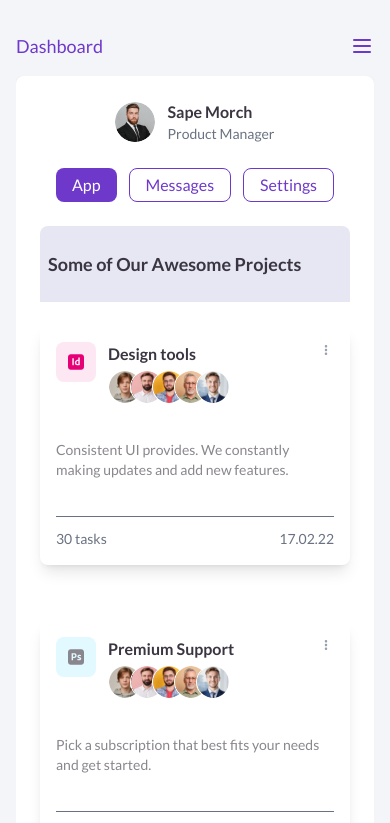
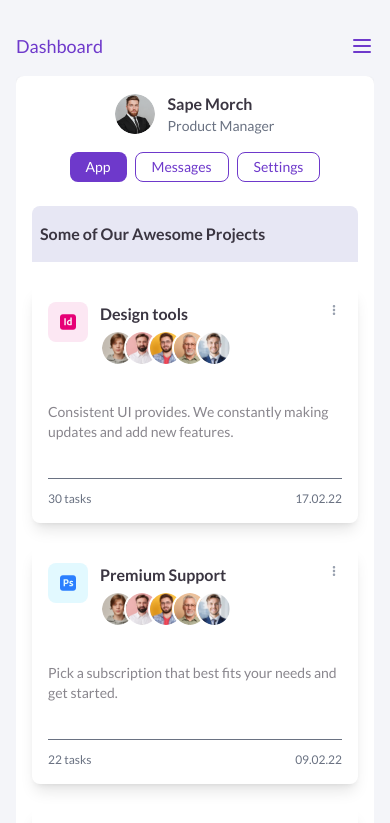
Before and after one commit to Favics-T/Admin-Dashboard, a React (Vite) app: page /pages/allprojects in a window 390 px wide. Shown: the top 823 px of the page. Built offline with nearby package versions, Linux system fonts and the light colour scheme.

Commit message:
added responsiveness to allproject

```diff
--- a/src/pages/Pages/Profile/AllProjects.jsx
+++ b/src/pages/Pages/Profile/AllProjects.jsx
@@ -5,26 +5,25 @@ import Image3 from './asset/Image3.png';
 import Image4 from './asset/Image4.png';
 import Image5 from './asset/Image5.png';
 import Image6 from './asset/Image6.png';
-import { SiAdobeindesign } from "react-icons/si";
-import { SiAdobephotoshop } from "react-icons/si";
+import { SiAdobeindesign, SiAdobephotoshop } from "react-icons/si";
 import { IoMdMore } from "react-icons/io";
 import { FaSlack } from "react-icons/fa";
 
 const teamImages = [Image2, Image3, Image4, Image5, Image6];
 
-
+// Avatar
 const Avatar = ({ src, index }) => (
-  <div className={`${index !== 0 ? '-ml-1' : ''} border-1 border-white rounded-full`}>
+  <div className={`${index !== 0 ? '-ml-1' : ''} border-2 border-white rounded-full`}>
     <img className="h-8 w-8 rounded-full" src={src} alt="team" />
   </div>
 );
 
-
+// Project Card
 const ProjectCard = ({ project, teamImages }) => {
   const { title, desc, tasks, date, color, icon } = project;
 
   return (
-    <div className="rounded-lg lato gap-6 p-4 text-[#89868D] shadow-lg hover:shadow-xl transition flex flex-col  justify-between">
+    <div className="rounded-lg lato gap-6 p-4 text-[#89868D] shadow-lg hover:shadow-xl transition flex flex-col justify-between">
       {/* Top Section */}
       <div className="flex justify-between">
         <div className="flex gap-3 items-start">
@@ -32,7 +31,7 @@ const ProjectCard = ({ project, teamImages }) => {
             {icon}
           </div>
           <div>
-            <h2 className="font-semibold text-[#3A3541]">{title}</h2>
+            <h2 className="font-semibold text-[#3A3541] text-base sm:text-lg">{title}</h2>
             <div className="flex -space-x-2 mt-1">
               {teamImages.map((img, idx) => (
                 <Avatar key={idx} src={img} index={idx} />
@@ -44,10 +43,10 @@ const ProjectCard = ({ project, teamImages }) => {
       </div>
 
       {/* Description */}
-      <p className="text-sm  mt-3">{desc}</p>
+      <p className="text-sm sm:text-base mt-3">{desc}</p>
 
       {/* Footer */}
-      <div className="flex justify-between items-center text-sm text-gray-500 border-t pt-3 mt-3">
+      <div className="flex justify-between items-center text-xs sm:text-sm text-gray-500 border-t pt-3 mt-3">
         <span>{tasks} tasks</span>
         <span>{date}</span>
       </div>
@@ -55,24 +54,28 @@ const ProjectCard = ({ project, teamImages }) => {
   );
 };
 
-
+// TopBar
 const TopBar = () => (
-  <div className="flex flex-col md:flex-row justify-between items-center gap-6 pb-6">
+  <div className="flex flex-col md:flex-row justify-between items-center gap-4 md:gap-6 pb-6">
+    {/* Profile */}
     <div className="flex items-center gap-3">
       <img src={Image1} alt="profile" className="w-10 h-10 rounded-full" />
       <div>
-        <h2 className="font-semibold text-[#3A3541]">Sape Morch</h2>
+        <h2 className="font-semibold text-[#3A3541] text-base sm:text-lg">Sape Morch</h2>
         <p className="text-sm text-gray-500">Product Manager</p>
       </div>
     </div>
-    <div className="flex gap-3">
-      <button className="px-4 py-1 bg-[#6E39CB] text-white rounded-lg">App</button>
-      <button className="px-4 py-1 border text-[#6E39CB] rounded-lg">Messages</button>
-      <button className="px-4 py-1 border text-[#6E39CB] rounded-lg">Settings</button>
+
+    {/* Buttons */}
+    <div className="flex flex-wrap gap-2 sm:gap-3">
+      <button className="px-4 py-1 bg-[#6E39CB] text-white rounded-lg text-sm sm:text-base">App</button>
+      <button className="px-4 py-1 border text-[#6E39CB] rounded-lg text-sm sm:text-base">Messages</button>
+      <button className="px-4 py-1 border text-[#6E39CB] rounded-lg text-sm sm:text-base">Settings</button>
     </div>
   </div>
 );
 
+// Main
 const AllProjects = () => {
   const projects = [
     {
@@ -90,17 +93,16 @@ const AllProjects = () => {
       desc: "Pick a subscription that best fits your needs and get started.",
       tasks: 22,
       date: "09.02.22",
-        color: "bg-[#E2F9FF] text-[]",
-        icon: <SiAdobephotoshop />
+      color: "bg-[#E2F9FF] text-blue-500",
+      icon: <SiAdobephotoshop />,
     },
-
     {
       id: 3,
       title: "Skit Bot",
       desc: "If something did fail (which it doesn’t!) we will fix it for free.",
       tasks: 13,
       date: "31.01.22",
-              icon:<FaSlack />,
+      icon: <FaSlack />,
       color: "bg-pink-100 text-[#4A154B]",
     },
     {
@@ -120,21 +122,44 @@ const AllProjects = () => {
       color: "bg-orange-100 text-orange-600",
     },
     {
-           id: 6, title: "Premium Support", desc: "Pick a subscription that best fits your needs and get started.", tasks: 32, date: "25.02.22", color: "bg-purple-100 text-purple-600",
-          }, { id: 7, title: "Looking great", desc: "We have the UI specifically to play the game of life.", tasks: 30, date: "20.02.22", color: "bg-orange-100 text-orange-600", }, { id: 8, title: "Design tools", desc: "Consistent UI provides. We constantly making updates and add new features.", tasks: 30, date: "03.02.22", color: "bg-pink-100 text-pink-600", },
+      id: 6,
+      title: "Premium Support",
+      desc: "Pick a subscription that best fits your needs and get started.",
+      tasks: 32,
+      date: "25.02.22",
+      color: "bg-purple-100 text-purple-600",
+    },
+    {
+      id: 7,
+      title: "Looking great",
+      desc: "We have the UI specifically to play the game of life.",
+      tasks: 30,
+      date: "20.02.22",
+      color: "bg-orange-100 text-orange-600",
+    },
+    {
+      id: 8,
+      title: "Design tools",
+      desc: "Consistent UI provides. We constantly making updates and add new features.",
+      tasks: 30,
+      date: "03.02.22",
+      color: "bg-pink-100 text-pink-600",
+    },
   ];
 
   return (
-    <div className="bg-white min-h-screen p-6 rounded-lg shadow-sm">
+    <div className="bg-white min-h-screen p-4 sm:p-6 lg:p-10 rounded-lg shadow-sm">
       <TopBar />
 
       {/* Section Header */}
-      <div className="py-6 bg-[#E7E7F4] rounded-t-lg px-2">
-        <h1 className="text-lg font-semibold text-[#3A3541]">Some of Our Awesome Projects</h1>
+      <div className="py-4 sm:py-6 bg-[#E7E7F4] rounded-t-lg px-2 sm:px-4">
+        <h1 className="text-base sm:text-lg lg:text-xl font-semibold text-[#3A3541]">
+          Some of Our Awesome Projects
+        </h1>
       </div>
 
       {/* Projects Grid */}
-      <div className="grid md:grid-cols-3 gap-14 mt-6">
+      <div className="grid grid-cols-1 sm:grid-cols-2 lg:grid-cols-3 gap-6 sm:gap-8 lg:gap-10 mt-6">
         {projects.map((project) => (
           <ProjectCard key={project.id} project={project} teamImages={teamImages} />
         ))}
```
Lines whose indentation alone changed are shown as unchanged.
